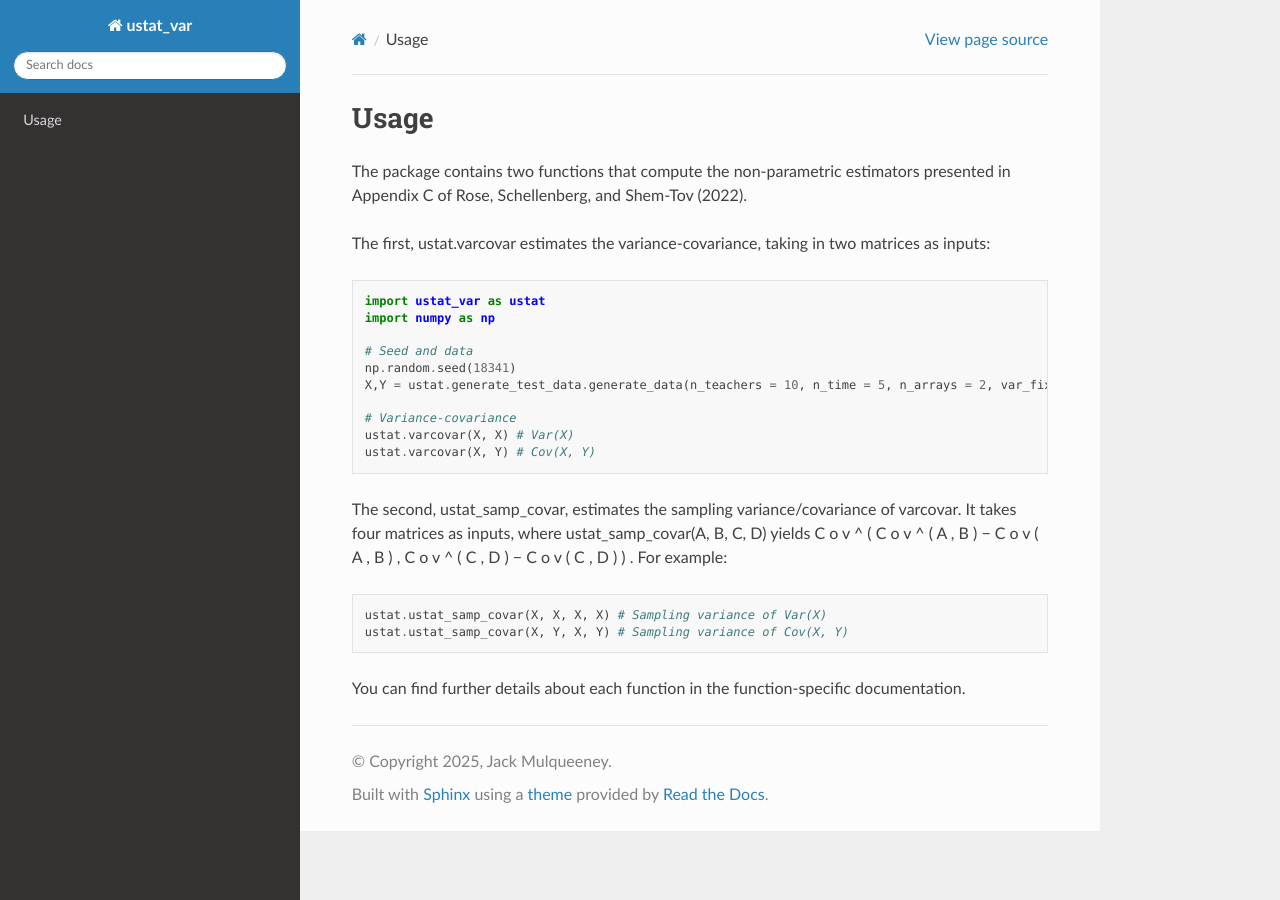
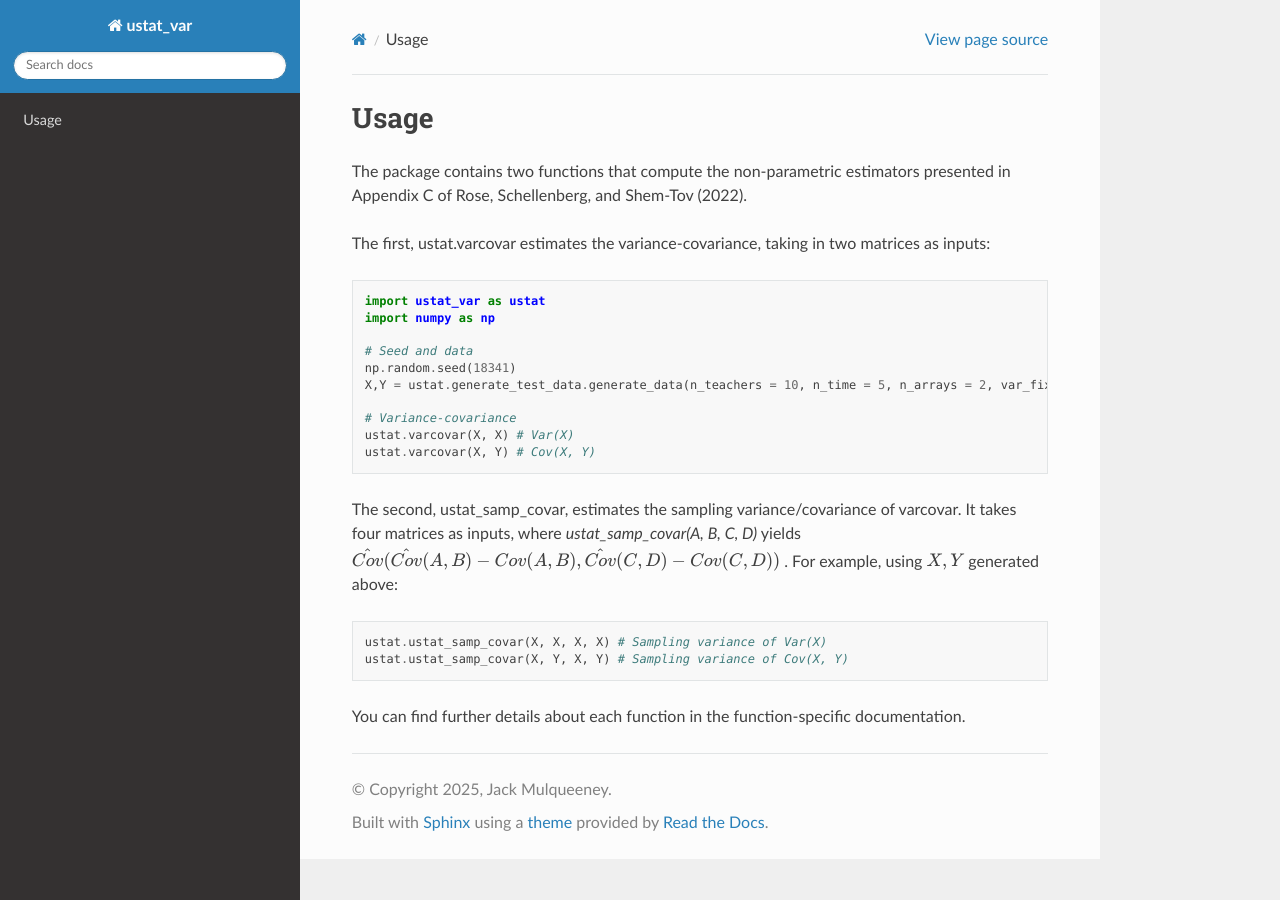
Before and after one commit to jkmulq/ustat_var, a Sphinx documentation site: the page built from docs/source/usage.rst, in a window 1280 px wide. Built offline with Sphinx 7.4.7 and the Read the Docs theme 3.1.0, drawn with Linux system fonts in a browser that asks for light colours.

Commit message:
table of contents customisation

```diff
--- a/docs/source/index.rst
+++ b/docs/source/index.rst
@@ -3,7 +3,7 @@
    You can adapt this file completely to your liking, but it should at least
    contain the root `toctree` directive.
 
-ustat_var documentation
+Overview
 =======================
 
 This package contains the non-parametric unbiased estimators of the variance of teacher effects described in `Rose, Schellenberg, and Shem-Tov (2022) <https://domain.invalid/>`__.
@@ -24,3 +24,5 @@
 .. toctree::
    :maxdepth: 2
    :caption: Contents:
+   Overview <index>
+   Usage <usage>
--- a/docs/source/usage.rst
+++ b/docs/source/usage.rst
@@ -18,7 +18,7 @@
     ustat.varcovar(X, X) # Var(X)
     ustat.varcovar(X, Y) # Cov(X, Y)
 
-The second, ustat_samp_covar, estimates the sampling variance/covariance of varcovar. It takes four matrices as inputs, where ustat_samp_covar(A, B, C, D) yields C o v ^ ( C o v ^ ( A , B ) − C o v ( A , B ) , C o v ^ ( C , D ) − C o v ( C , D ) ) . For example::
+The second, ustat_samp_covar, estimates the sampling variance/covariance of varcovar. It takes four matrices as inputs, where `ustat_samp_covar(A, B, C, D)` yields :math:`\hat{Cov}(\hat{Cov}(A, B) − Cov(A, B), \hat{Cov} (C,D) − Cov(C,D))` . For example, using :math:`X,Y` generated above::
 
     ustat.ustat_samp_covar(X, X, X, X) # Sampling variance of Var(X)
     ustat.ustat_samp_covar(X, Y, X, Y) # Sampling variance of Cov(X, Y)
```
